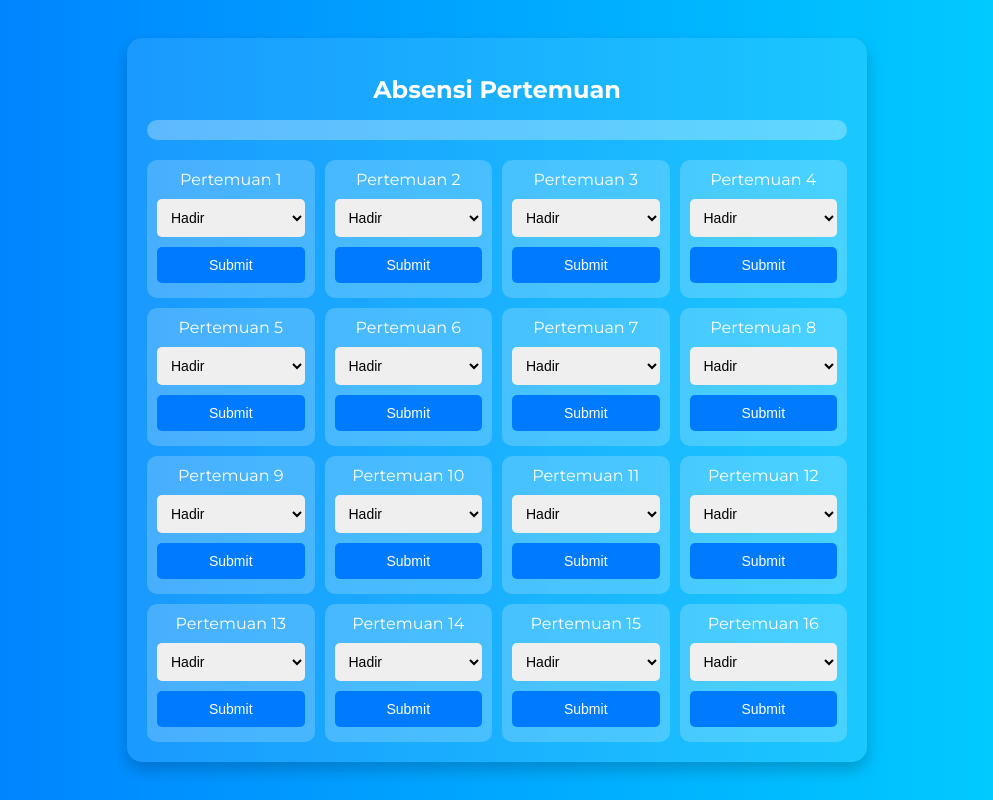
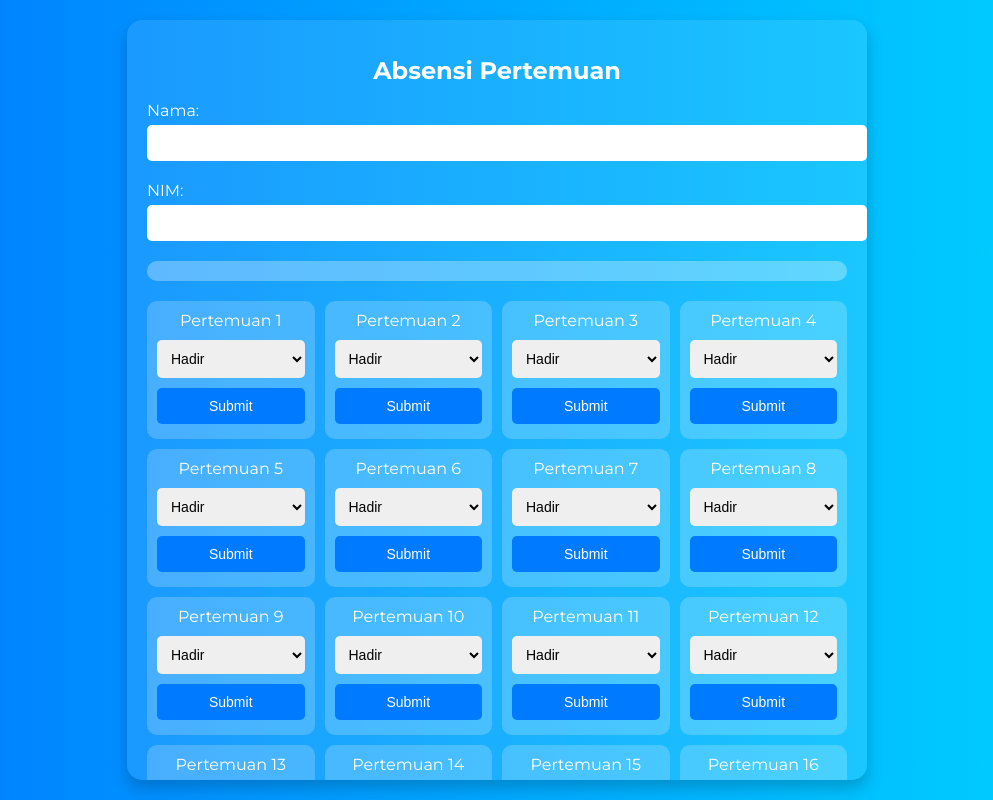
Before and after one commit to NatsssssP1/absen4, a plain HTML site: page index.html/index.html in a window 1280 px wide. Shown: the whole page, without its empty margins (143-1136 px from the left). Drawn offline with Linux system fonts and the light colour scheme.

Commit message:
Update index.html

```diff
--- a/index.html/index.html
+++ b/index.html/index.html
@@ -8,7 +8,7 @@
     <style>
         body {
             font-family: 'Montserrat', sans-serif;
-            background: linear-gradient(to right, #007bff, #00d4ff); /* Mengubah warna background */
+            background: linear-gradient(to right, #007bff, #00d4ff);
             color: #fff;
             display: flex;
             justify-content: center;
@@ -65,7 +65,7 @@
             font-size: 14px;
         }
         .meeting button {
-            background: #007bff; /* Mengubah warna tombol */
+            background: #007bff;
             color: #fff;
             cursor: pointer;
             transition: background 0.3s ease;
@@ -75,13 +75,35 @@
             cursor: not-allowed;
         }
         .meeting button:hover:not(:disabled) {
-            background: #00d4ff; /* Mengubah warna tombol saat dihover */
+            background: #00d4ff;
+        }
+        .form-group {
+            margin-bottom: 20px;
+        }
+        .form-group label {
+            display: block;
+            margin-bottom: 5px;
+        }
+        .form-group input {
+            width: 100%;
+            padding: 10px;
+            border: none;
+            border-radius: 5px;
+            font-size: 14px;
         }
     </style>
 </head>
 <body>
     <div class="container">
         <h1>Absensi Pertemuan</h1>
+        <div class="form-group">
+            <label for="nama">Nama:</label>
+            <input type="text" id="nama" name="nama">
+        </div>
+        <div class="form-group">
+            <label for="nim">NIM:</label>
+            <input type="text" id="nim" name="nim">
+        </div>
         <div class="progress">
             <div class="progress-bar" id="progress-bar"></div>
         </div>
@@ -95,8 +117,22 @@
             const totalMeetings = 16;
             const container = document.getElementById('meetings');
             const progressBar = document.getElementById('progress-bar');
+            const namaInput = document.getElementById('nama');
+            const nimInput = document.getElementById('nim');
+
+            // Load nama and nim from localStorage
+            namaInput.value = localStorage.getItem('nama') || '';
+            nimInput.value = localStorage.getItem('nim') || '';
 
             let absensi = JSON.parse(localStorage.getItem('absensi')) || Array(totalMeetings).fill(null);
+
+            // Save nama and nim to localStorage on change
+            namaInput.addEventListener('input', () => {
+                localStorage.setItem('nama', namaInput.value);
+            });
+            nimInput.addEventListener('input', () => {
+                localStorage.setItem('nim', nimInput.value);
+            });
 
             const updateProgress = () => {
                 const completed = absensi.filter(status => status !== null).length;
```
